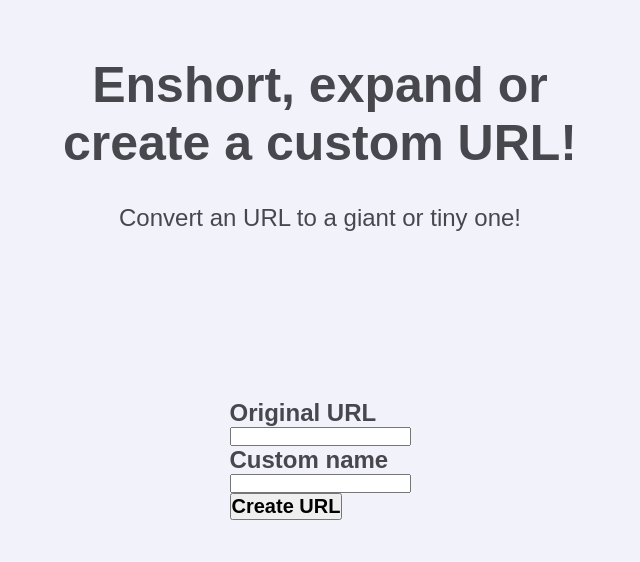
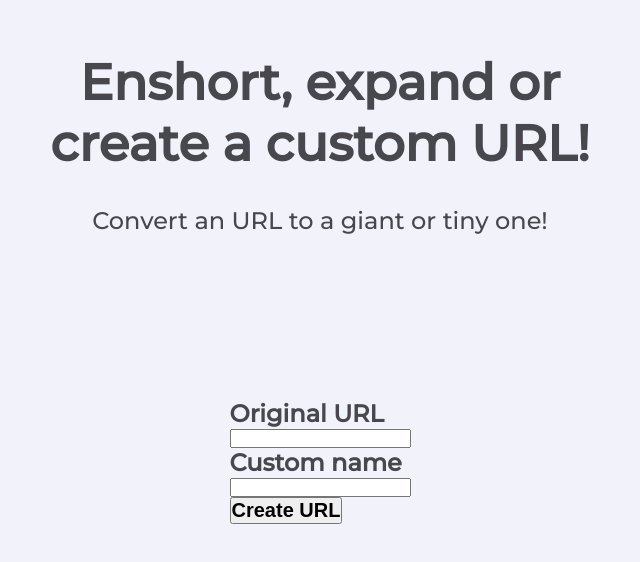
Before and after one commit to Lucasc-Dev/URL-Extender-frontend, a Next.js app: page / in a window 1280 px wide. Shown: the part 112-674 px from the top of the page, without its empty margins (320-960 px from the left). Built offline with nearby package versions, Linux system fonts and the light colour scheme.

Commit message:
Custom font: added.

```diff
--- a/src/pages/_document.tsx
+++ b/src/pages/_document.tsx
@@ -1,4 +1,4 @@
-import Document, {DocumentContext } from 'next/document'
+import Document, {DocumentContext, Head, Html, Main, NextScript } from 'next/document'
 import { ServerStyleSheet } from 'styled-components'
 
 export default class MyDocument extends Document {
@@ -27,4 +27,19 @@
       sheet.seal()
     }
   }
+
+  render() {
+    return (
+      <Html>
+        <Head>
+          <link rel="preconnect" href="https://fonts.gstatic.com" />
+          <link href="https://fonts.googleapis.com/css2?family=Montserrat:wght@500&display=swap" rel="stylesheet" />
+        </Head>
+        <body>
+          <Main />
+          <NextScript />
+        </body>
+      </Html>
+    )
+  }
 }
--- a/src/styles/GlobalStyles.ts
+++ b/src/styles/GlobalStyles.ts
@@ -9,6 +9,6 @@
     body {
         background: #f2f2fa;
         color: #47474d;
-        font-family: Arial, Helvetica, sans-serif;
+        font-family: Montserrat, Arial, Helvetica, sans-serif;
     }
 `;
```
